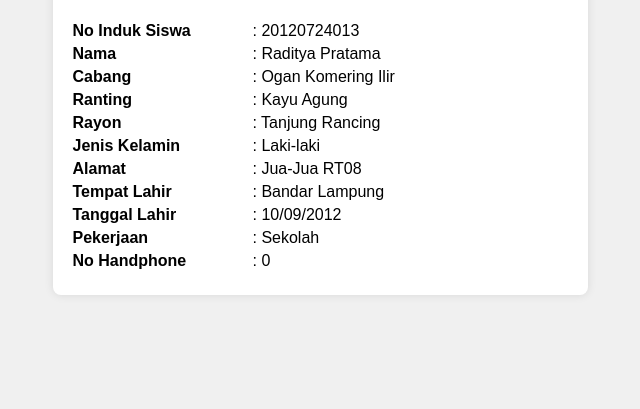
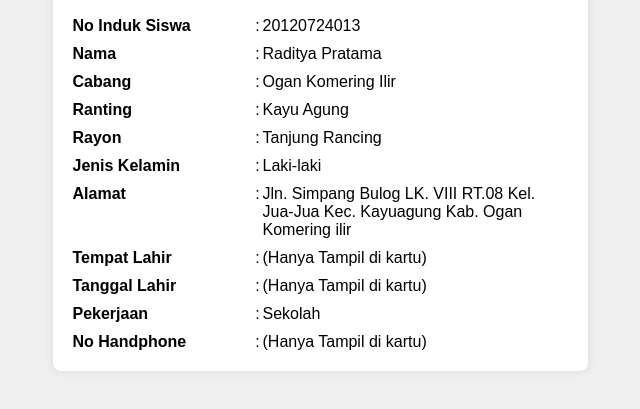
Before and after one commit to pshtrayontanjungrancing/siswa, a plain HTML site: page Data Siswa/20120724013.html in a window 1280 px wide. Shown: the part 109-518 px from the top of the page, without its empty margins (320-960 px from the left). Drawn offline with Linux system fonts and the light colour scheme.

Commit message:
Update 20120724013.html

```diff
--- a/Data Siswa/20120724013.html
+++ b/Data Siswa/20120724013.html
@@ -28,13 +28,18 @@
         }
         .content {
             padding: 20px; /* Padding untuk konten kartu */
-        }
-        .content p {
-            margin: 5px 0; /* Margin untuk paragraf */
+            display: grid; /* Gunakan grid untuk perataan */
+            grid-template-columns: 180px 10px 1fr; /* Kolom label, : , dan nilai */
+            row-gap: 10px; /* Jarak antar baris */
         }
         .content strong {
-            display: inline-block; /* Membuat label tebal menjadi blok */
-            width: 180px; /* Lebar label untuk perataan */
+            text-align: left; /* Ratakan teks label ke kiri */
+        }
+        .content .separator {
+            text-align: center; /* Pusatkan tanda : */
+        }
+        .content span {
+            word-wrap: break-word; /* Bungkus teks panjang */
         }
     </style>
 </head>
@@ -44,17 +49,17 @@
             Data Siswa PSHT
         </div>
         <div class="content">
-            <p><strong>No Induk Siswa</strong>: 20120724013</p>
-            <p><strong>Nama</strong>: Raditya Pratama</p>
-            <p><strong>Cabang</strong>: Ogan Komering Ilir</p>
-            <p><strong>Ranting</strong>: Kayu Agung</p>
-            <p><strong>Rayon</strong>: Tanjung Rancing</p>
-            <p><strong>Jenis Kelamin</strong>: Laki-laki</p>
-            <p><strong>Alamat</strong>: Jua-Jua RT08</p>
-            <p><strong>Tempat Lahir</strong>: Bandar Lampung</p>
-            <p><strong>Tanggal Lahir</strong>: 10/09/2012</p>
-            <p><strong>Pekerjaan</strong>: Sekolah</p>
-            <p><strong>No Handphone</strong>: 0</p>
+            <strong>No Induk Siswa</strong><span class="separator">:</span><span>20120724013</span>
+            <strong>Nama</strong><span class="separator">:</span><span>Raditya Pratama</span>
+            <strong>Cabang</strong><span class="separator">:</span><span>Ogan Komering Ilir</span>
+            <strong>Ranting</strong><span class="separator">:</span><span>Kayu Agung</span>
+            <strong>Rayon</strong><span class="separator">:</span><span>Tanjung Rancing</span>
+            <strong>Jenis Kelamin</strong><span class="separator">:</span><span>Laki-laki</span>
+            <strong>Alamat</strong><span class="separator">:</span><span>Jln. Simpang Bulog LK. VIII RT.08 Kel. Jua-Jua Kec. Kayuagung Kab. Ogan Komering ilir</span>
+            <strong>Tempat Lahir</strong><span class="separator">:</span><span>(Hanya Tampil di kartu)</span>
+            <strong>Tanggal Lahir</strong><span class="separator">:</span><span>(Hanya Tampil di kartu)</span>
+            <strong>Pekerjaan</strong><span class="separator">:</span><span>Sekolah</span>
+            <strong>No Handphone</strong><span class="separator">:</span><span>(Hanya Tampil di kartu)</span>
         </div>
     </div>
 </body>
```
